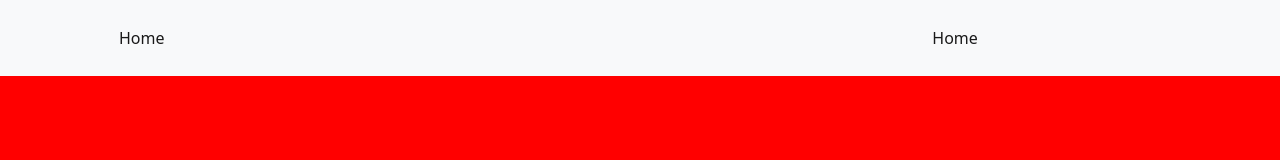
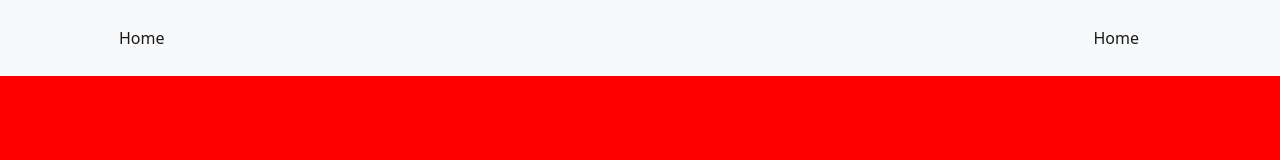
Before and after one commit to okorieebube/css-playground, a plain HTML site: page startup-landing-page/index.html in a window 1280 px wide. Drawn offline with nearby package versions, Linux system fonts and the light colour scheme.

Commit message:
building a practice landing page

```diff
--- a/startup-landing-page/style.css
+++ b/startup-landing-page/style.css
@@ -13,7 +13,7 @@ body{
 }
 .nav-social-link{
     justify-content: flex-end;
-    padding-left: 70%;
+    padding-left: 85%;
 }
 .navbar-nav{
     width: 100%;
```
